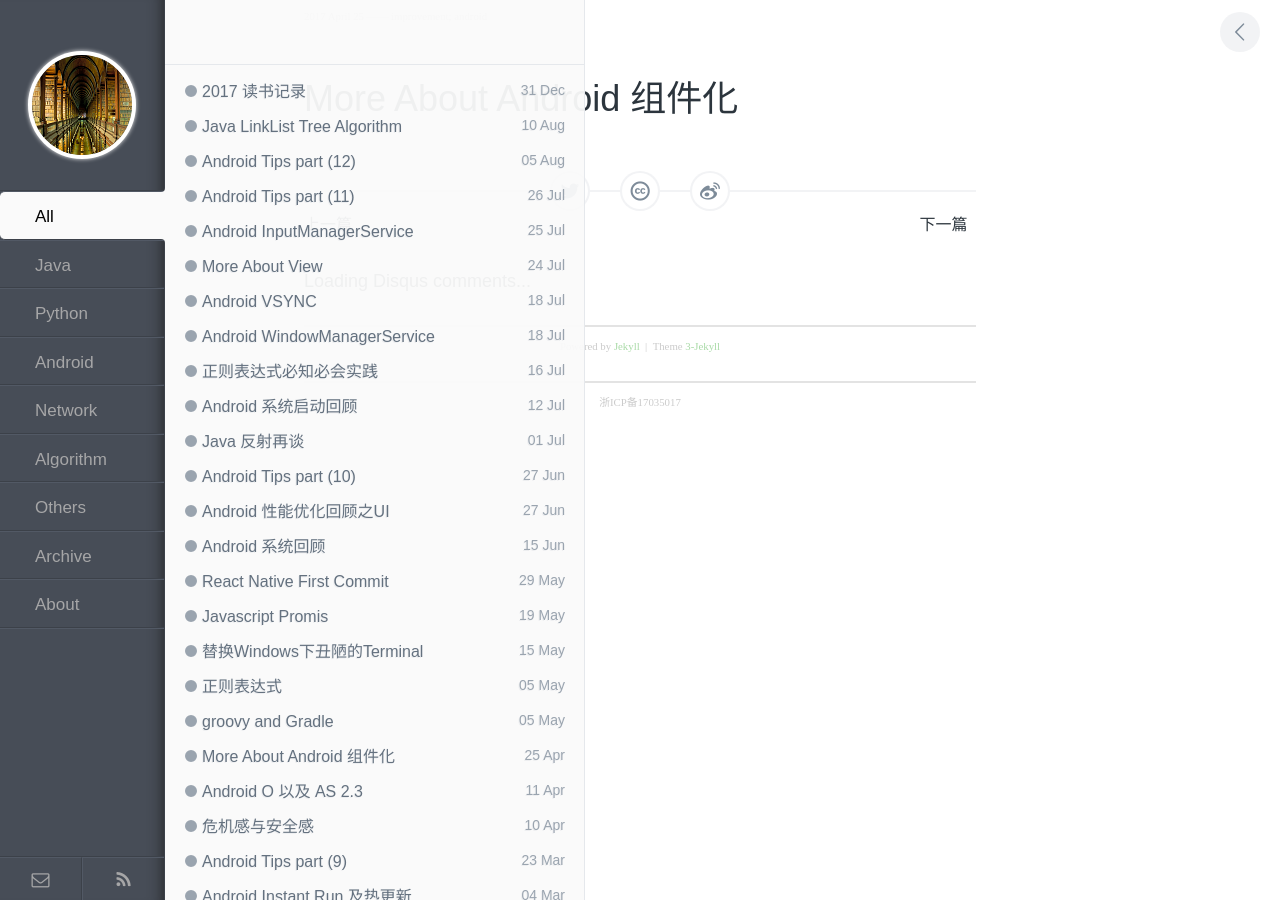
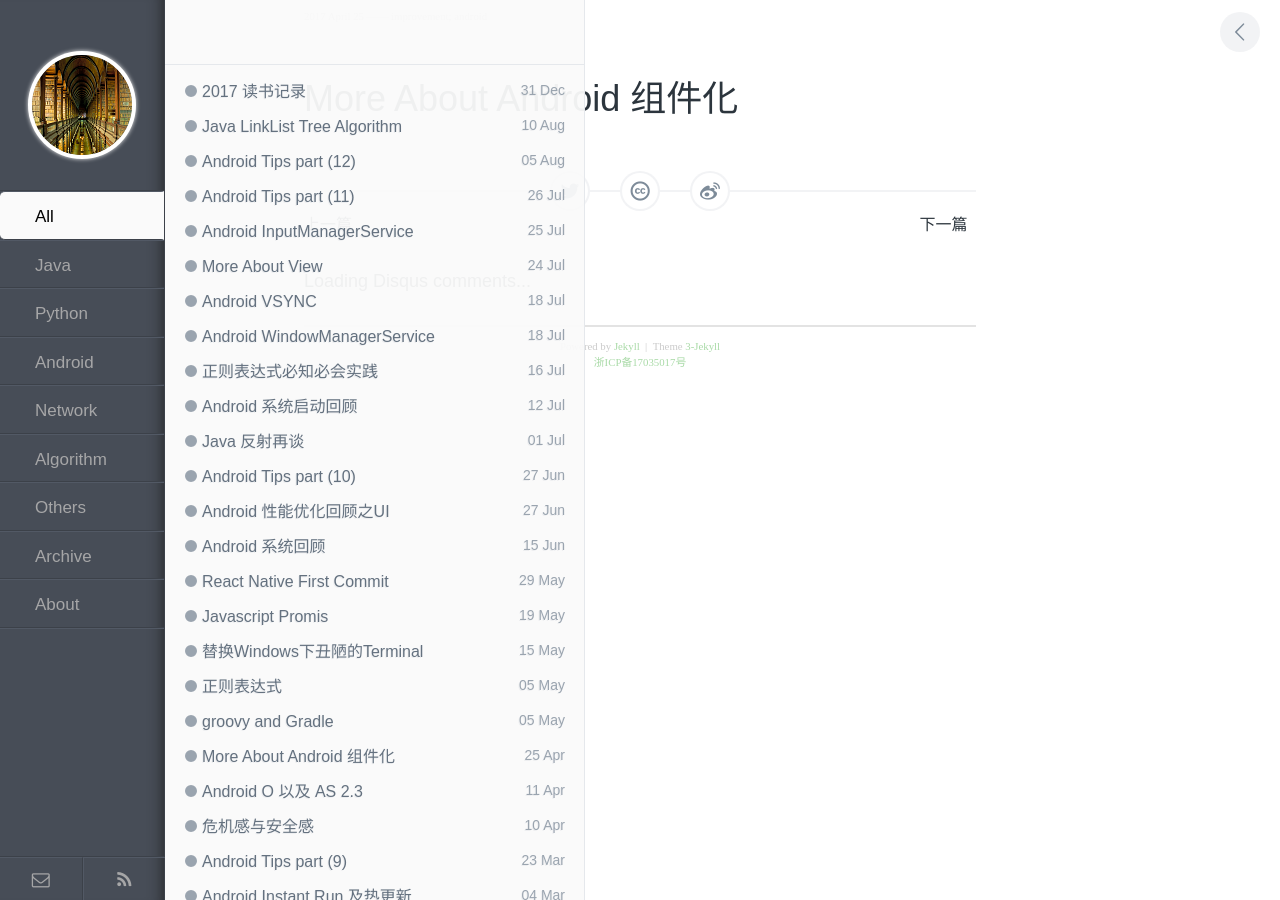
Before and after one commit to enlipan/enlipan.github.io, a Jekyll site: the page built from _posts/2017-04-25-more-about-component.md, in a window 1280 px wide. Built offline with Jekyll 4.4.1, drawn with Linux system fonts in a browser that asks for light colours; nearby versions of some CDN libraries; comment, search, counter and statistics services are not loaded.

Commit message:
modify index

```diff
--- a/_layouts/post.html
+++ b/_layouts/post.html
@@ -40,6 +40,7 @@
   <a href="http://disqus.com" class="dsq-brlink" target="_blank">Loading Disqus comments...</a>
 </div> <!-- end #disqus_thread -->
 
-<p id="copyright">Powered by <a href="http://jekyllrb.com" target="_blank">Jekyll</a>&nbsp;&nbsp;|&nbsp;&nbsp;Theme <a href="https://github.com/P233/3-Jekyll" target="_blank">3-Jekyll</a></p>
+<p id="copyright">Powered by <a href="http://jekyllrb.com" target="_blank">Jekyll</a>&nbsp;&nbsp;|&nbsp;&nbsp;Theme <a href="https://github.com/P233/3-Jekyll" target="_blank">3-Jekyll</a>
 <br>
-<p id="copyright">浙ICP备17035017</p>
+<a href="http://www.miitbeian.gov.cn">浙ICP备17035017号</a>
+</p>
--- a/assets/css/style.css
+++ b/assets/css/style.css
@@ -96,7 +96,16 @@
   -moz-user-select: none;
   -ms-user-select: none;
   -o-user-select: none;
-  user-select: none; }
+  user-select: none;
+  overflow-x: hidden;
+  overflow-y: auto;
+  -webkit-overflow-scrolling: touch; }
+  #tags::-webkit-scrollbar {
+    width: 1px; }
+  #tags::-webkit-scrollbar-thumb {
+    background: transparent; }
+  #tags:hover::-webkit-scrollbar-thumb {
+    background: #c8ced6; }
   @media screen and (max-width: 585px) {
     #tags {
       display: none; } }
@@ -170,11 +179,11 @@
       border-radius: 0 6px 0 0; }
 
 #tags__bottom {
-  width: 100%;
+  width: 165px;
   height: 44px;
   border-top: 1px solid #3c4149;
   overflow: hidden;
-  position: absolute;
+  position: fixed;
   left: 0;
   bottom: 0; }
   #tags__bottom > .fontello, #tags__bottom > .post__toc-li:before {
```
